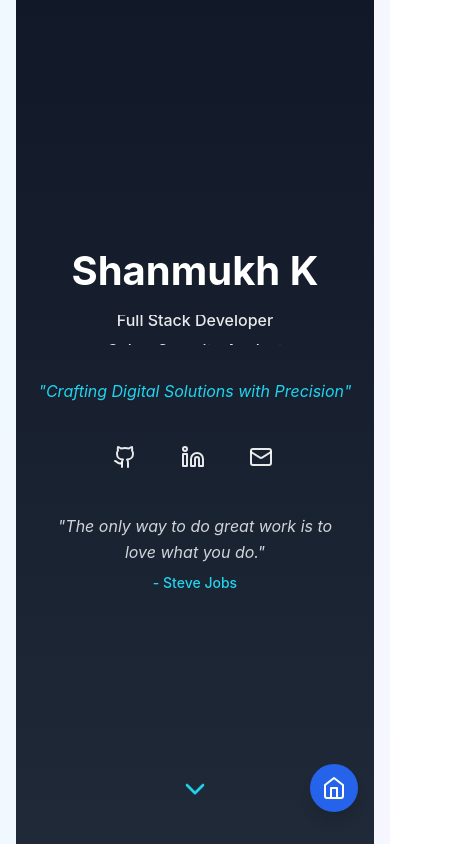
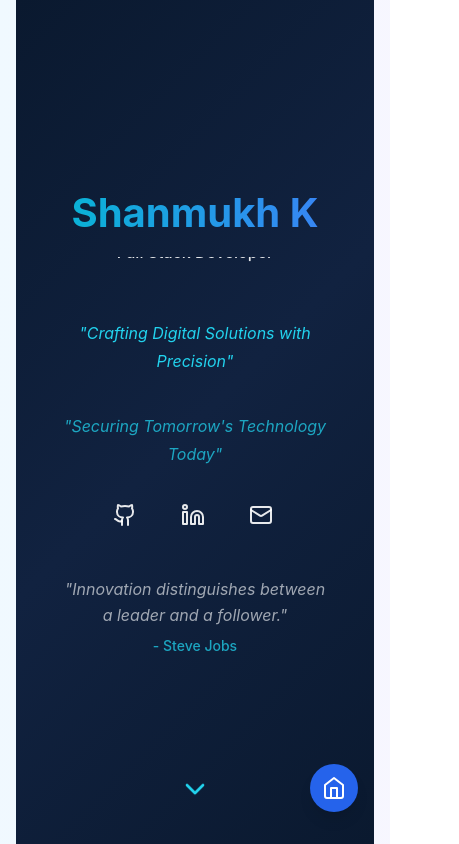
Before and after one commit to shanmukh7781-prog/PORTFOLIO---DEPLOYED, a React (Vite) app: page / in a window 390 px wide. Shown: the top 844 px of the page, 459 px wide, since content can reach past the window. Built offline with nearby package versions, Linux system fonts and the light colour scheme.

Commit message:
Revert "Optimized mobile performance and fixed layout issues"
This reverts commit 254cbcb87f00baae2bd2e616a3704d819e939948.

```diff
--- a/src/components/Hero.tsx
+++ b/src/components/Hero.tsx
@@ -1,19 +1,13 @@
+import { motion } from 'framer-motion';
+import { Github, Linkedin, Mail, ChevronDown } from 'lucide-react';
 import { useState, useEffect } from 'react';
-import { motion, AnimatePresence } from 'framer-motion';
-import { Github, Linkedin, Mail, ChevronDown } from 'lucide-react';
-import { socialLinks } from '../data/socialLinks';
 
 export default function Hero() {
+  const [text, setText] = useState('');
   const [quoteIndex, setQuoteIndex] = useState(0);
   const [personalityQuoteIndex, setPersonalityQuoteIndex] = useState(0);
-  const [currentRoleIndex, setCurrentRoleIndex] = useState(0);
+  const fullText = "E&C Engineer | Cyber Security Analyst | Full Stack Developer";
   const [showScrollIndicator, setShowScrollIndicator] = useState(true);
-
-  const roles = [
-    "E&C Engineer",
-    "Full Stack Developer",
-    "Cyber Security Analyst"
-  ];
 
   const inspirationalQuotes = [
     "Crafting Digital Solutions with Precision",
@@ -39,30 +33,50 @@ export default function Hero() {
   ];
 
   const name = "Shanmukh K";
+  const roles = ["E&C Engineer", "Cyber Security Analyst", "Full Stack Developer"];
+  const [currentRoleIndex, setCurrentRoleIndex] = useState(0);
+  const socialLinks = [
+    { name: "Github", url: "https://github.com/shanmukh7781-prog", icon: <Github size={24} /> },
+    { name: "Linkedin", url: "https://www.linkedin.com/in/shanmukh-k-a361b1253", icon: <Linkedin size={24} /> },
+    { name: "Mail", url: "mailto:shanmukhkommisetty2004.08@gmail.com", icon: <Mail size={24} /> },
+  ];
 
   useEffect(() => {
-    // Reduce animation frequency on mobile
+    let currentIndex = 0;
     const interval = setInterval(() => {
-      setQuoteIndex((prev) => (prev + 1) % inspirationalQuotes.length);
-    }, 8000); // Increased interval
+      if (currentIndex <= fullText.length) {
+        setText(fullText.slice(0, currentIndex));
+        currentIndex++;
+      } else {
+        clearInterval(interval);
+      }
+    }, 50);
 
     return () => clearInterval(interval);
   }, []);
 
   useEffect(() => {
-    const interval = setInterval(() => {
-      setPersonalityQuoteIndex((prev) => (prev + 1) % personalityQuotes.length);
-    }, 10000); // Increased interval
+    const quoteInterval = setInterval(() => {
+      setQuoteIndex((prev) => (prev + 1) % inspirationalQuotes.length);
+    }, 5000);
 
-    return () => clearInterval(interval);
+    return () => clearInterval(quoteInterval);
   }, []);
 
   useEffect(() => {
-    const interval = setInterval(() => {
+    const personalityQuoteInterval = setInterval(() => {
+      setPersonalityQuoteIndex((prev) => (prev + 1) % personalityQuotes.length);
+    }, 5000);
+
+    return () => clearInterval(personalityQuoteInterval);
+  }, []);
+
+  useEffect(() => {
+    const roleInterval = setInterval(() => {
       setCurrentRoleIndex((prev) => (prev + 1) % roles.length);
-    }, 4000); // Increased interval
+    }, 2000);
 
-    return () => clearInterval(interval);
+    return () => clearInterval(roleInterval);
   }, []);
 
   useEffect(() => {
@@ -79,21 +93,31 @@ export default function Hero() {
   }, []);
 
   return (
-    <section className="relative min-h-screen flex items-center justify-center bg-gradient-to-b from-gray-900 to-gray-800 text-white py-20 overflow-hidden">
-      <div className="container mx-auto px-4 text-center">
-        <motion.h1
-          initial={{ opacity: 0, y: -20 }}
+    <motion.div
+      initial={{ opacity: 0 }}
+      animate={{ opacity: 1 }}
+      transition={{ duration: 1 }}
+      className="min-h-screen flex flex-col justify-center items-center text-center px-4 relative"
+      style={{
+        background: 'linear-gradient(135deg, #0a192f 0%, #112240 50%, #0a192f 100%)',
+        color: 'white'
+      }}
+    >
+      <div className="container mx-auto px-4 flex flex-col items-center justify-center min-h-screen">
+        <motion.div
+          initial={{ opacity: 0, y: 20 }}
           animate={{ opacity: 1, y: 0 }}
-          transition={{ duration: 0.5 }}
-          className="text-4xl sm:text-5xl md:text-6xl font-bold mb-6"
+          transition={{ duration: 0.6 }}
+          className="text-center max-w-3xl mx-auto"
         >
+          <h1 className="text-4xl sm:text-5xl md:text-6xl font-bold mb-6 bg-gradient-to-r from-cyan-500 to-blue-500 text-transparent bg-clip-text">
             {name}
-        </motion.h1>
+          </h1>
 
           <div className="relative h-[30px] sm:h-[40px] mb-8 overflow-hidden">
             <motion.div
               animate={{ y: currentRoleIndex * -40 }}
-            transition={{ duration: 0.5, ease: "easeInOut" }}
+              transition={{ duration: 0.5 }}
               className="absolute w-full"
             >
               {roles.map((role, index) => (
@@ -107,7 +131,6 @@ export default function Hero() {
             </motion.div>
           </div>
 
-        <AnimatePresence mode="wait">
           <motion.p
             key={quoteIndex}
             initial={{ opacity: 0, y: 20 }}
@@ -118,7 +141,6 @@ export default function Hero() {
           >
             "{inspirationalQuotes[quoteIndex]}"
           </motion.p>
-        </AnimatePresence>
 
           <motion.div
             initial={{ opacity: 0 }}
@@ -141,7 +163,6 @@ export default function Hero() {
             ))}
           </motion.div>
 
-        <AnimatePresence mode="wait">
           <motion.div
             key={personalityQuoteIndex}
             initial={{ opacity: 0, y: 20 }}
@@ -150,14 +171,10 @@ export default function Hero() {
             transition={{ duration: 0.5 }}
             className="text-center max-w-2xl mx-auto px-4"
           >
-            <p className="text-lg md:text-xl text-gray-300 italic mb-2 leading-relaxed">
-              "{personalityQuotes[personalityQuoteIndex].quote}"
-            </p>
-            <p className="text-sm md:text-base text-cyan-400 font-medium">
-              - {personalityQuotes[personalityQuoteIndex].author}
-            </p>
+            <p className="text-lg md:text-xl text-gray-300 italic mb-2 leading-relaxed">"{personalityQuotes[personalityQuoteIndex].quote}"</p>
+            <p className="text-sm md:text-base text-cyan-400 font-medium">- {personalityQuotes[personalityQuoteIndex].author}</p>
           </motion.div>
-        </AnimatePresence>
+        </motion.div>
       </div>
 
       {showScrollIndicator && (
@@ -177,6 +194,6 @@ export default function Hero() {
           />
         </motion.div>
       )}
-    </section>
+    </motion.div>
   );
 }
--- a/src/data/socialLinks.tsx
+++ /dev/null
@@ -1,19 +0,0 @@
-import { Github, Linkedin, Mail } from 'lucide-react';
-
-export const socialLinks = [
-  {
-    name: "Github",
-    url: "https://github.com/shanmukh7781-prog",
-    icon: <Github size={24} />
-  },
-  {
-    name: "Linkedin",
-    url: "https://www.linkedin.com/in/shanmukh-k-a361b1253",
-    icon: <Linkedin size={24} />
-  },
-  {
-    name: "Mail",
-    url: "mailto:shanmukhkommisetty2004.08@gmail.com",
-    icon: <Mail size={24} />
-  }
-];
```
Also changed, not shown: src/components/Contact.tsx (+89 -72 lines). Lines whose indentation alone changed are shown as unchanged.
